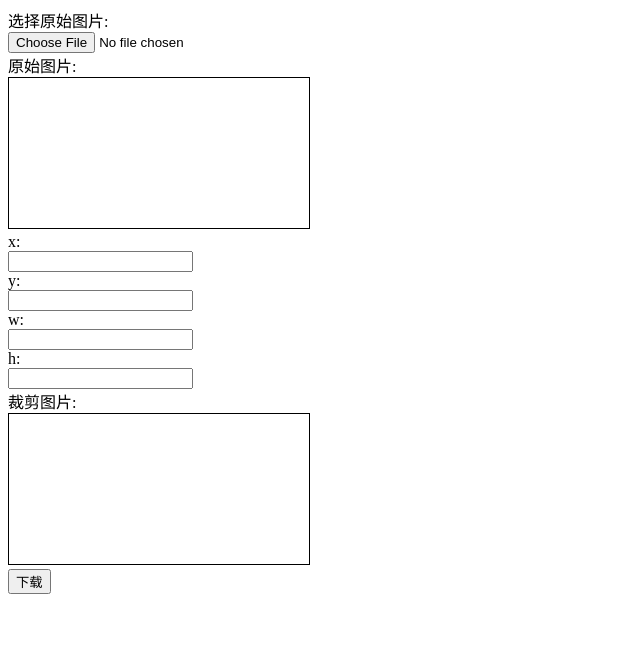
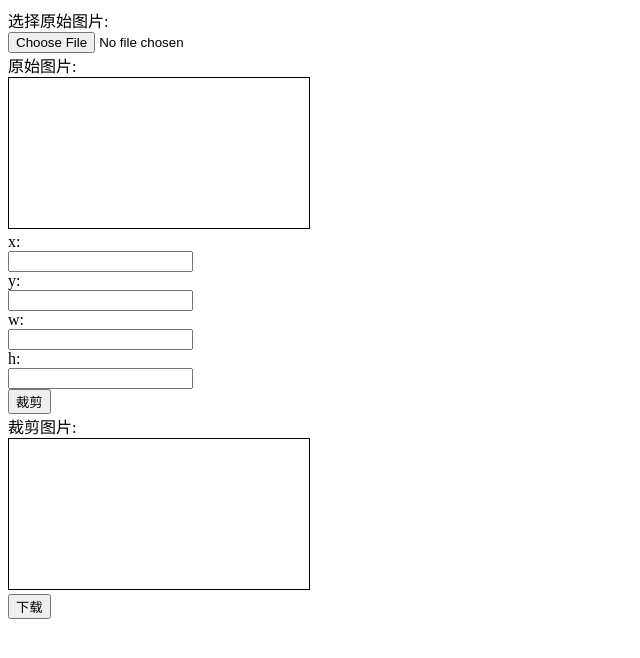
Before and after one commit to zhuyingames/crop-image, a plain HTML site: page index.html in a window 1280 px wide. Shown: the whole page, without its empty margins (0-640 px from the left). Drawn offline with Linux system fonts and the light colour scheme.

Commit message:
Update index.html

```diff
--- a/index.html
+++ b/index.html
@@ -19,6 +19,8 @@
     <input id="w" type="number" />
     <div>h:</div>
     <input id="h" type="number" />
+    <br />
+    <button id="crop">裁剪</button>
     <div>裁剪图片:</div>
     <canvas id="cropped"></canvas>
     <br />
```
